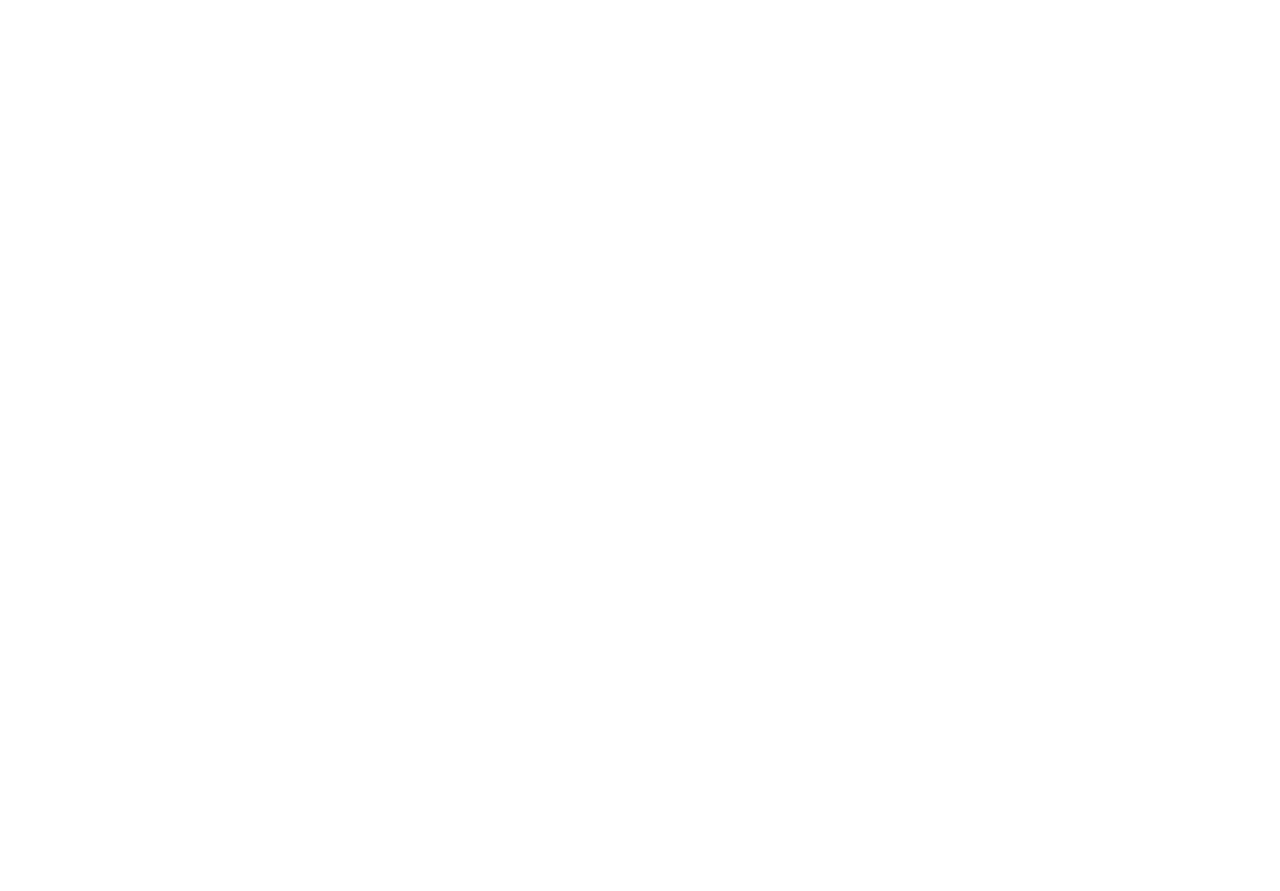
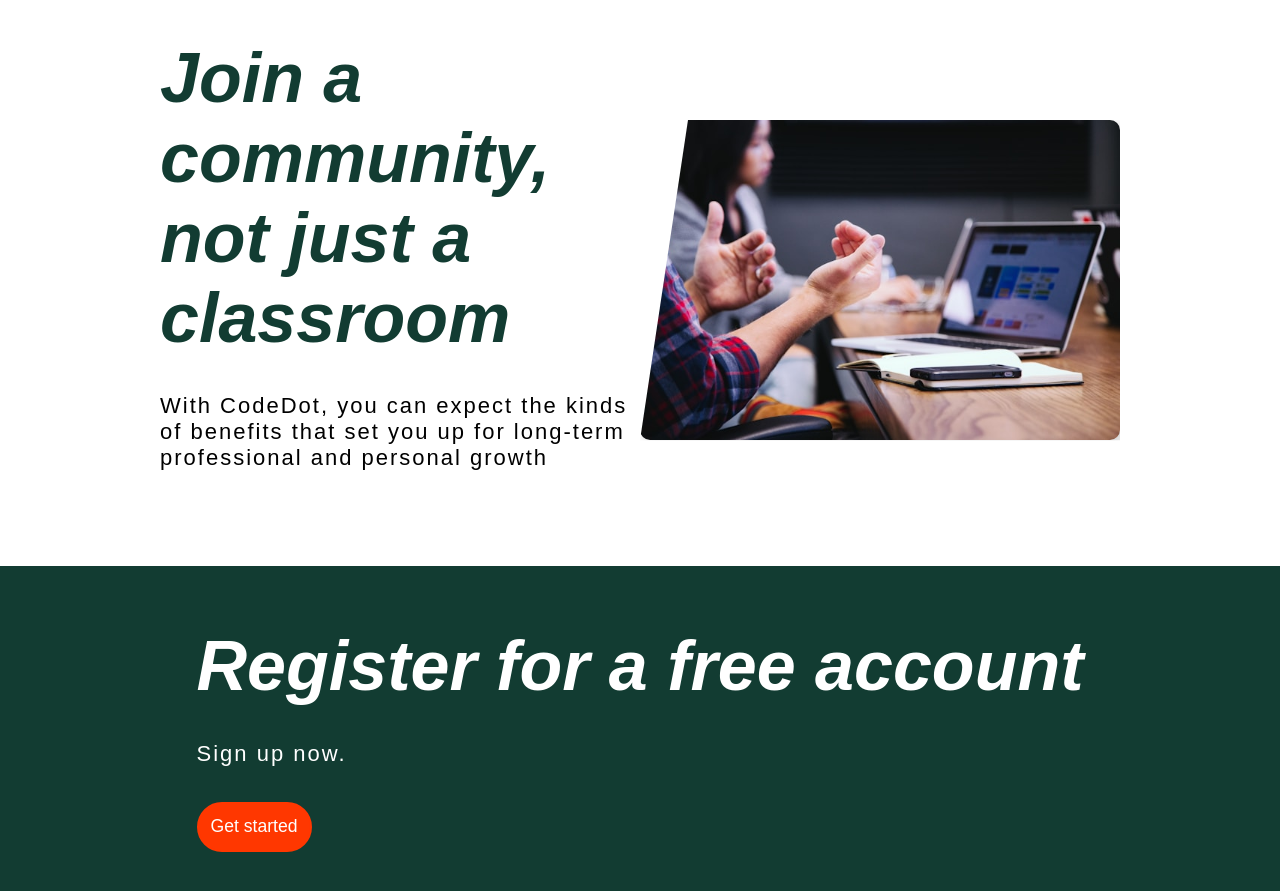
Before and after one commit to DilshanWMP/E-Learning-Management-System, a React (Vite) app in the folder project/: page / in a window 1280 px wide. Shown: the part 2280-3171 px from the top of the page. Before the commit the page ends 2258 px from the top, so only its background shows below. Built offline with nearby package versions, Linux system fonts and the light colour scheme.

Commit message:
Adding more cards

```diff
--- a/project/src/App.css
+++ b/project/src/App.css
@@ -28,7 +28,6 @@
 }
 
 .content h1{
-    color: white;
     font-size: 100px;
     font-weight: bolder;
     font-style: italic;
@@ -36,20 +35,17 @@
 }
 
 .content h2{
-    color: black;
     font-size: 70px;
     text-align: left;
     font-style: italic;
 }
 
 .content h3{
-    color: black;
     font-size: 40px;
     text-align: left;
 }
 
 .content p{
-    color: white;
     font-size: 22px;
     margin: 15px 0 ;
     letter-spacing: 2px;
--- a/project/src/App.jsx
+++ b/project/src/App.jsx
@@ -8,6 +8,7 @@
 import SmallCard from './Components/SmallCard/SmallCard'
 import Features from './Components/Features/Features'
 import image1 from '../src/assets/Features/image1.jpg'
+import image2 from '../src/assets/Features/image2.jpg'
 
 function App() {
 
@@ -17,9 +18,9 @@
       <BodyContent>
         <section className='bgimage'>
           <div className='content' style={{alignItems:'flex-end'}}>
-            <h1>Bring your <br/>goals<span style={{ color: '#DF8AA3' }}> into <br/>focus</span></h1>
+            <h1 style={{color:'white'}}>Bring your <br/>goals<span style={{ color: '#DF8AA3' }}> into <br/>focus</span></h1>
             <br/>
-            <p style={{textAlign: 'right'}}>CodeDot offers online courses and programs<br/> that prepare you for every career moment</p>
+            <p style={{textAlign: 'right', color:'white'}}>CodeDot offers online courses and programs<br/> that prepare you for every career moment</p>
           </div>
         </section>
 
@@ -52,7 +53,28 @@
             imgSrc={image1}
             title='Empower every member of your team'
             subtitle='Discover CodeDot Enterprise Subscriptions'
-            discription='Give your employees unlimited access to courses and certificate programs in topics like AI, sustainability, and leadership.'
+            description='Give your employees unlimited access to courses and certificate programs in topics like AI, sustainability, and leadership.'
+            textColor='white'
+            button='Discover enterprise solutions'
+          />
+        </div>
+
+        <div className="content" style={{backgroundColor: 'white', padding: '0px 100px'}}>
+          <Features
+            imgSrc={image2}
+            title='Join a community, not just a classroom'
+            titlecolor='#123c32'
+            description='With CodeDot, you can expect the kinds of benefits that set you up for long-term professional and personal growth'
+            textColor='black'
+          />
+        </div>
+
+        <div className="content" style={{backgroundColor: '#123c32', padding: '0px 100px', display:'flex', alignItems:'center'}}>
+          <Features
+            title='Register for a free account'
+            description='Sign up now.'
+            textColor='white'
+            button='Get started'
           />
         </div>
 
--- a/project/src/Components/Features/Features.css
+++ b/project/src/Components/Features/Features.css
@@ -8,14 +8,12 @@
 }
 
 .subtitle {
-    font-size: 1.2rem;
     font-weight: bold;
     margin-bottom: 10px;
     padding-bottom: 20px;
 }
 
 .description {
-    font-size: 1rem;
     margin-bottom: 20px;
     padding-bottom: 20px;
 }
@@ -54,22 +52,32 @@
 }
 
 @media (min-width: 768px) {
-    .features {
+    .features.with-image {
         display: flex;
         flex-direction: row;
         padding: 60px;
     }
 
-    .text-content {
+    .features.with-image .text-content {
         width: 50%;
     }
 
-    .image-content {
+    .features.with-image .image-content {
         width: 50%;
     }
 
-    .image-content img {
+    .features.with-image .image-content img {
         clip-path: polygon(10% 0, 100% 0, 100% 100%, 0% 100%);
+    }
 
+    .features.no-image {
+        display: flex;
+        justify-content: center;
+        text-align: center;
+        padding: 60px;
+    }
+
+    .features.no-image .text-content {
+        width: 100%;
     }
 }
--- a/project/src/Components/Features/Features.jsx
+++ b/project/src/Components/Features/Features.jsx
@@ -1,14 +1,14 @@
 import React from 'react'
 import './Features.css'
 
-function Features({imgSrc, title, subtitle, discription}) {
+function Features({imgSrc, title, subtitle, description, textColor = 'white',button, titlecolor='white'}) {
   return (
-    <section className="features">
-        <div className='text-content'>
-            {title &&(<h2 style={{color:'white'}}>{title}</h2>)}
+    <section className={`features ${imgSrc ? 'with-image' : 'no-image'}`}>
+        <div className='text-content' style={{color:textColor}}>
+            {title &&(<h2 style={{color:titlecolor}}>{title}</h2>)}
             {subtitle &&(<p className='subtitle'>{subtitle}</p>)}
-            {subtitle &&(<p className='description'>{discription}</p>)}
-            <button className='btn-popup2'>Discover enterprise solutions</button>
+            {description &&(<p className='description'>{description}</p>)}
+            {button &&(<button className='btn-popup2'>{button}</button>)}
         </div>
 
         <div className="image-content">
```
Also changed, not shown: project/src/assets/Features/image2.jpg (added).
